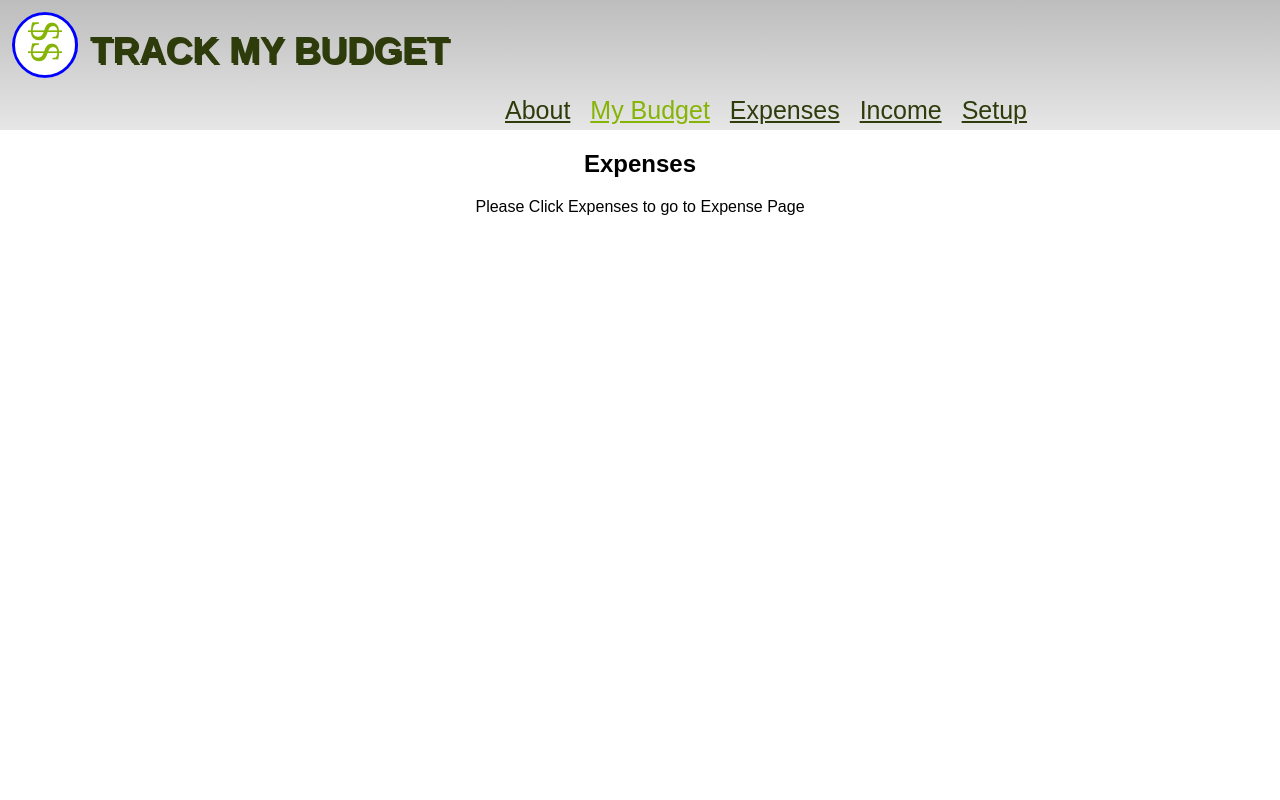
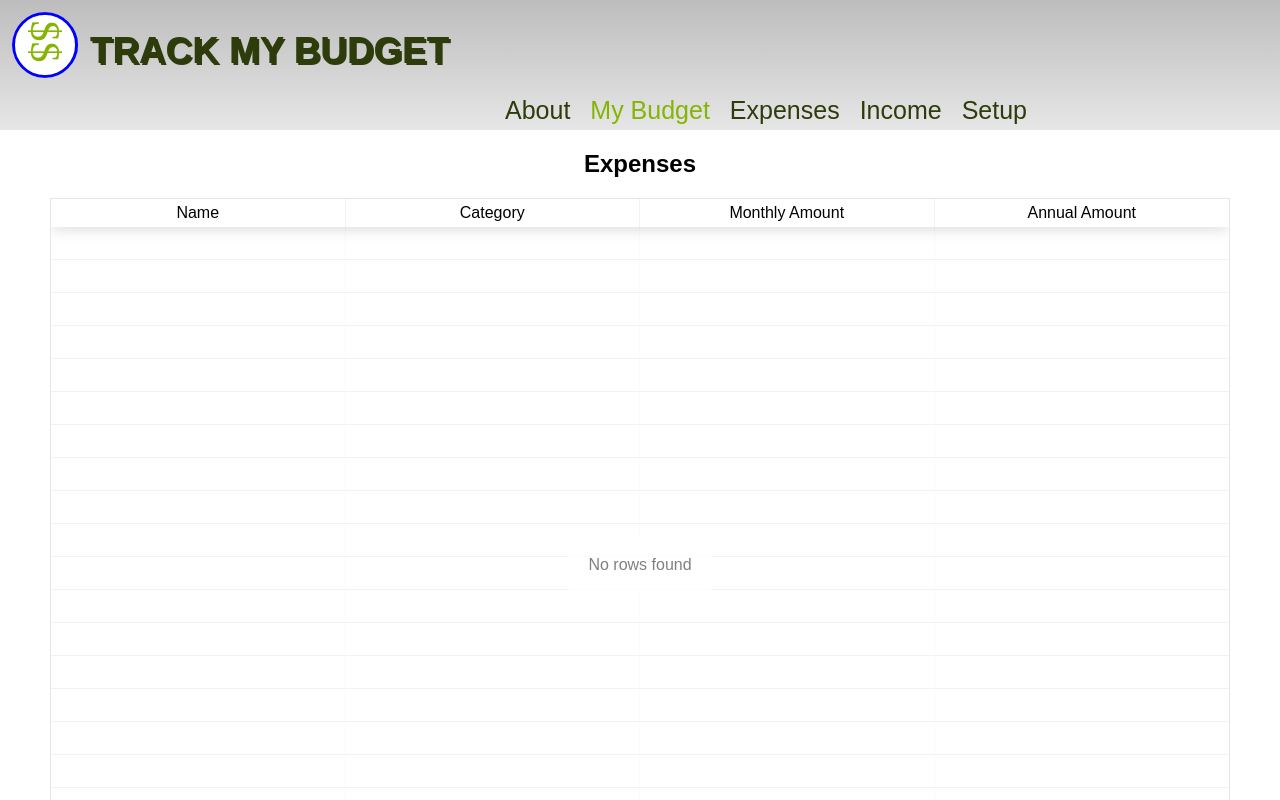
Before and after one commit to curlywallst/track-my-budget-original, a React (Create React App) app: page /budget in a window 1280 px wide. Shown: the top 800 px of the page. Built offline with nearby package versions, Linux system fonts and the light colour scheme.

Commit message:
added react-table functionality

```diff
--- a/src/App.css
+++ b/src/App.css
@@ -1,5 +1,12 @@
 .App {
+  /*margin-left: 50px;;
+  margin-right: 50px;*/
   text-align: center;
+}
+
+.App-body {
+  margin-left: 50px;;
+  margin-right: 50px;
 }
 
 .App-logo {
--- a/src/App.js
+++ b/src/App.js
@@ -2,12 +2,14 @@ import React, { Component } from 'react';
 import { BrowserRouter as Router, Route } from 'react-router-dom';
 import logo from './logo.svg';
 import './App.css';
+import 'react-table/react-table.css'
 import NavBar from './components/NavBar'
 import BudgetAbout from './components/BudgetAbout';
 import BudgetPage from './containers/BudgetPage';
 import ExpensesPage from './containers/ExpensesPage';
 import IncomePage from './containers/IncomePage'
 import ExpensesNew from './containers/ExpensesNew'
+
 
 class App extends Component {
   render() {
@@ -21,16 +23,17 @@ class App extends Component {
               <NavBar className="App-nav" />
             {/* </li> */}
           </header>
-          <p className="App-intro">
-            <Route exact path='/' component={BudgetAbout}/>
-            <Route path='/about' component={BudgetAbout}/>
-          </p>
+          <body className="App-body">
+            <p className="App-intro">
+              <Route exact path='/' component={BudgetAbout}/>
+              <Route path='/about' component={BudgetAbout}/>
+            </p>
           <Route exact path='/budget' component={BudgetPage}/>
           <Route path='/budget/expenses' component={ExpensesPage}/>
           <Route path='/budget/expenses/new' component={ExpensesNew}/>
           {/* <Route path='budget/income' component={IncomePage}/> */}
 
-
+        </body>
         </div>
       </Router>
     );
--- a/src/components/ExpensesList.js
+++ b/src/components/ExpensesList.js
@@ -1,18 +1,29 @@
 import React from 'react';
 import { Link } from 'react-router-dom';
-import {BootstrapTable, TableHeaderColumn} from 'react-bootstrap-table';
+import ReactTable from 'react-table'
 
-const ExpensesList = ({ match, expenses }) => {
-  var renderExpenses = <div></div>
-  if (expenses !== undefined) {
-    renderExpenses = expenses.map(expense =>
-      <div key={expense.id}>{expense.category}:  <Link style={{ marginRight: '12px' }} key={expense.id} to={`/budget/expenses/${expense.id}`}>{expense.name}</Link> - {expense.monthlyAmount}</div>
-    )
-  }
+  const columns = [{
+    Header: 'Name',
+    accessor: 'name' // String-based value accessors!
+  }, {
+    Header: 'Category',
+    accessor: 'category',
+  }, {
+    Header: 'Monthly Amount',
+    accessor: 'monthlyAmount',
+  }, {
+    Header: 'Annual Amount',
+    accessor: 'annualAmount',
+  }]
+
+const ExpensesList = ({ expenses }) => {
 
   return (
     <div>
-      {renderExpenses}
+      <ReactTable
+        data={expenses}
+        columns={columns}
+      />
     </div>
   );
 };
--- a/src/components/NavBar.js
+++ b/src/components/NavBar.js
@@ -10,7 +10,8 @@ const NavBar = props => {
         style={{
           display: 'inline-block',
           textAlign: 'right',
-          marginLeft: '500px'
+          marginLeft: '500px',
+          textDecoration: 'none'
         }}
         activeStyle={{ color: '#86B404' }}
         to="/about"
@@ -24,6 +25,7 @@ const NavBar = props => {
         style={{
           display: 'inline-block',
           textAlign: 'right',
+          textDecoration: 'none'
         }}
         activeStyle={{ color: '#86B404' }}
         to="/budget"
@@ -36,6 +38,7 @@ const NavBar = props => {
         style={{
           display: 'inline-block',
           textAlign: 'right',
+          textDecoration: 'none'
         }}
         activeStyle={{ color: '#86B404' }}
         to="/budget/expenses"
@@ -48,6 +51,7 @@ const NavBar = props => {
         style={{
           display: 'inline-block',
           textAlign: 'right',
+          textDecoration: 'none'
         }}
         activeStyle={{ color: '#86B404' }}
         to="/budget/income"
@@ -60,6 +64,7 @@ const NavBar = props => {
           style={{
             display: 'inline-block',
             textAlign: 'right',
+            textDecoration: 'none'
           }}
           activeStyle={{ color: '#86B404' }}
           to="/budget/edit"
--- a/src/containers/ExpensesNew.js
+++ b/src/containers/ExpensesNew.js
@@ -23,8 +23,9 @@ class ExpensesNew extends Component {
 
   handleOnSubmit = event => {
     event.preventDefault();
-    const { addExpenses, history } = this.props;
-    const expense = Object.assign({}, this.state, { id: uuid()});
+    const { addExpenses } = this.props;
+    const annualAmount = this.state.monthlyAmount * 12
+    const expense = Object.assign({}, this.state, { annualAmount: annualAmount, id: uuid()});
     addExpenses(expense);
     this.setState({
       name: '',
@@ -32,7 +33,6 @@ class ExpensesNew extends Component {
       monthlyAmount: '',
       annualAmount: '',
     });
-    // history.push('/budget/expenses')
   }
 
   render() {
--- a/src/containers/ExpensesPage.js
+++ b/src/containers/ExpensesPage.js
@@ -22,10 +22,9 @@ class ExpensesPage extends Component {
           {/* <Route path={`${match.url}/:expenseId`} component={ExpensesShow}/> */}
           <Route exact path={match.url} render={() => (
             <div>
+              <ExpensesNew />
               <h2>Expenses</h2>
               <ExpensesList expenses={expenses} />
-              <ExpensesNew />
-              <p>Please Click Budget to go to Budget Page</p>
             </div>
           )}/>
         </Switch>
```
